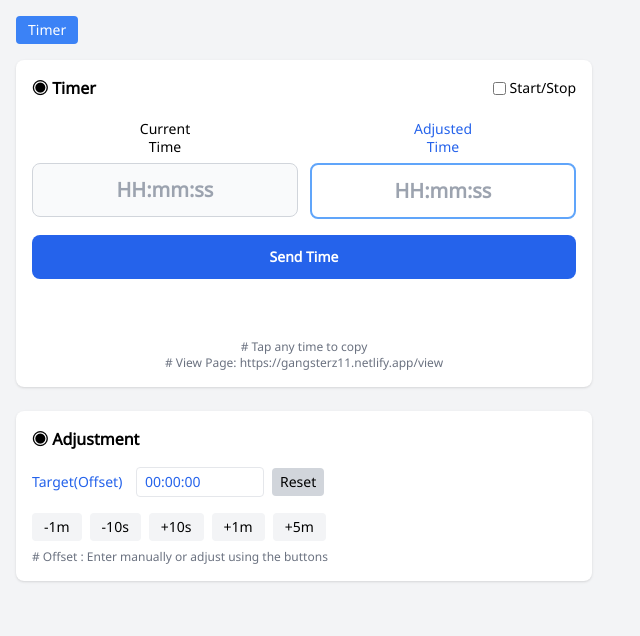
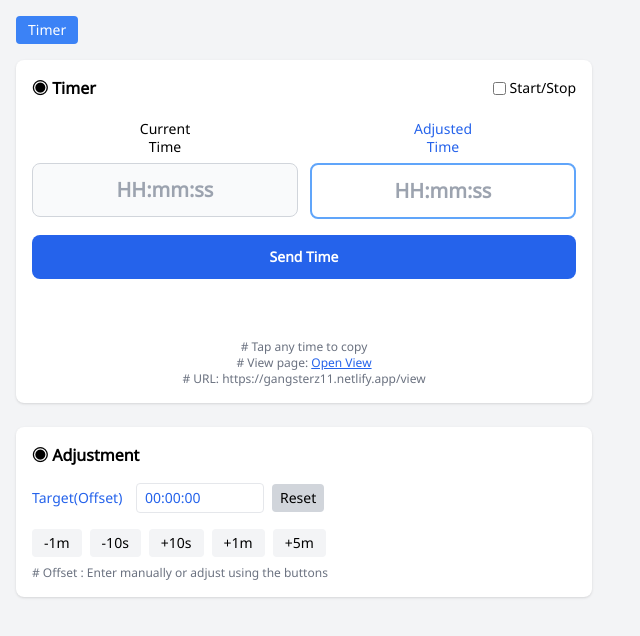
Before and after one commit to Gsterz/Gsterz502E, a plain HTML site: page index.html in a window 1280 px wide. Shown: the whole page, without its empty margins (0-640 px from the left). Drawn offline with nearby package versions, Linux system fonts and the light colour scheme.

Commit message:
index.html

```diff
--- a/index.html
+++ b/index.html
@@ -402,10 +402,20 @@ Gangsterz35 솜30 쮸르46
     ></div>
   </div>
 
- <div class="text-xs text-gray-500 mt-2 text-center">
+
+<div class="text-xs text-gray-500 mt-2 text-center">
   <div># Tap any time to copy</div>
-  <div># View Page: https://gangsterz11.netlify.app/view</div>
+  <div>
+   # View page:
+    <a href="https://gangsterz11.netlify.app/view"
+       class="text-blue-600 underline">
+      Open View
+    </a>
+  </div>
+  <div># URL: https://gangsterz11.netlify.app/view</div>
 </div>
+</div>
+
 </section>
 
 <!-- 보정시간 입력 Page -->
```
